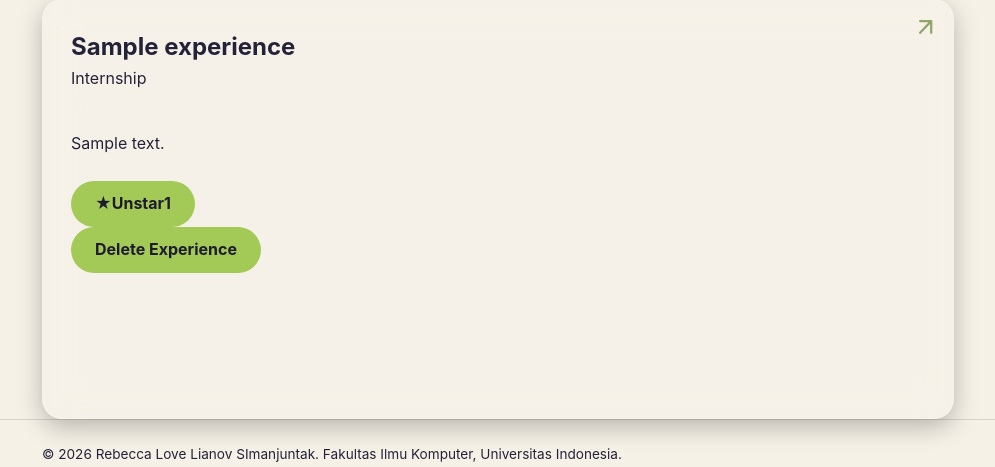
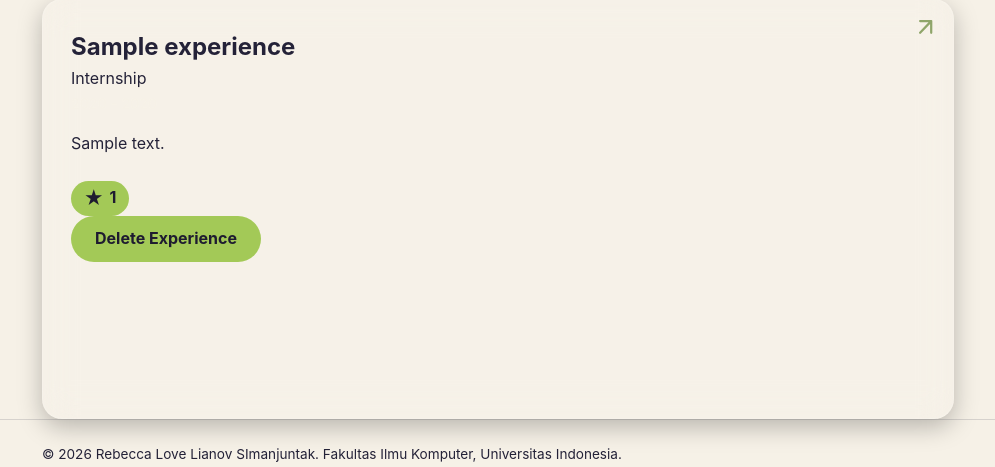
Before and after one commit to beccaovels/myportofolio, a Django app: page /experience/ in a window 1280 px wide. Shown: the part 282-749 px from the top of the page, without its empty margins (142-1137 px from the left). Run offline with Django 5.2, Linux system fonts and the light colour scheme; a user stored in the database is signed in; tables that the repository leaves empty hold one stand-in row (values such as "Sample post"); some web fonts are replaced.

Commit message:
fix(experience): change star button to use hollow/filled icon without text

```diff
--- a/templates/components/experience_star.html
+++ b/templates/components/experience_star.html
@@ -1,10 +1,12 @@
-<form method="post" action="{% url 'main:toggle_star' experience.id %}" class="star-form">
+<form method="post" action="{% url 'main:toggle_star' experience.id %}" class="star-form" style="display: inline-block;">
     {% csrf_token %}
     <button type="submit"
         class="button button-star{% if user in experience.starred_by.all %} is-starred{% endif %}"
+        style="display: inline-flex; align-items: center; gap: 0.35rem; padding: 0.3rem 0.8rem;"
         title="{% if experience.starred_by.all %}Starred by {{ experience.starred_by.all|join:', ' }}{% else %}Be the first to star{% endif %}">
-        <span aria-hidden="true">★</span>
-        {% if user in experience.starred_by.all %}Unstar{% else %}Star{% endif %}
+        <span aria-hidden="true" style="font-size: 1.2rem; line-height: 1;">
+            {% if user in experience.starred_by.all %}★{% else %}☆{% endif %}
+        </span>
         <span class="star-count">{{ experience.starred_by.count }}</span>
     </button>
 </form>
```
